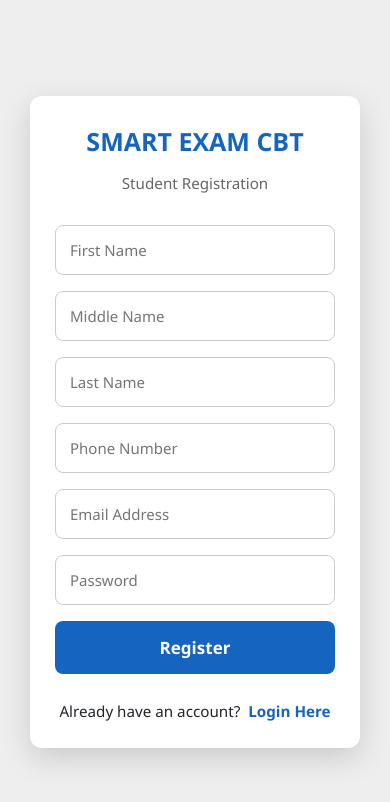
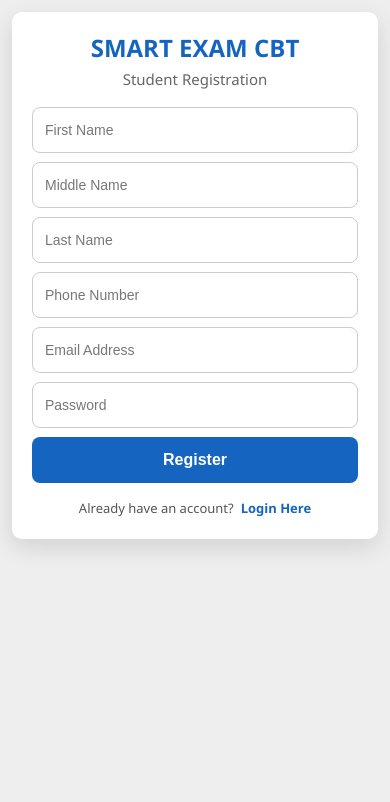
Before and after one commit to johnadigun/SmartExam-AI, a React (Create React App) app in the folder frontend/: page /register in a window 390 px wide. Shown: the top 802 px of the page. Built offline with nearby package versions, Linux system fonts and the light colour scheme.

Commit message:
Fix register and login form reset

```diff
--- a/frontend/src/pages/Login.js
+++ b/frontend/src/pages/Login.js
@@ -1,3 +1,5 @@
+
+
 import React, { useState } from "react";
 import BASE_URL from "../api/api";
 import "./Login.css";
@@ -52,6 +54,11 @@ function Login() {
           JSON.stringify(data.user)
         );
 
+        setForm({
+          email: "",
+          password: "",
+        });
+
         alert("Login Successful");
 
         window.location.href = "/dashboard";
@@ -77,12 +84,21 @@ function Login() {
           Computer Based Examination System
         </p>
 
+        <form
+          autoComplete="off"
+          onSubmit={(e) => {
+            e.preventDefault();
+            login();
+          }}
+        >
+
           <input
             type="email"
             name="email"
             placeholder="Email Address"
             value={form.email}
             onChange={handleChange}
+            autoComplete="off"
           />
 
           <input
@@ -91,14 +107,17 @@ function Login() {
             placeholder="Password"
             value={form.password}
             onChange={handleChange}
+            autoComplete="new-password"
           />
 
           <button
-          onClick={login}
+            type="submit"
             disabled={loading}
           >
             {loading ? "Logging in..." : "Login"}
           </button>
+
+        </form>
 
         <p className="register-link">
           Don't have an account?
--- a/frontend/src/pages/Register.css
+++ b/frontend/src/pages/Register.css
@@ -1,170 +1,345 @@
-/* ==========================
-   REGISTER PAGE
-========================== */
 
-*{
-    box-sizing:border-box;
+/* =====================================================
+   SMART EXAM CBT
+   STUDENT REGISTRATION PAGE
+   RESPONSIVE PROFESSIONAL LAYOUT
+===================================================== */
+
+* {
+    box-sizing: border-box;
 }
 
-body{
-    margin:0;
-    padding:0;
-    font-family:Arial, Helvetica, sans-serif;
-    background:#edf2f7;
+html,
+body {
+    margin: 0;
+    padding: 0;
+    min-height: 100%;
 }
 
-.register-page{
-
-    width:100%;
-    min-height:100vh;
-
-    display:flex;
-
-    justify-content:center;
-
-    align-items:center;
-
-    padding:30px;
-
+body {
+    font-family: Arial, Helvetica, sans-serif;
+    background: #edf2f7;
 }
 
-.register-card{
+/* =====================================================
+   REGISTER PAGE
+===================================================== */
 
-    width:100%;
-    max-width:500px;
+.register-page {
+    width: 100%;
+    min-height: 100vh;
+    min-height: 100dvh;
 
-    background:#ffffff;
+    display: flex;
+    justify-content: center;
+    align-items: flex-start;
 
-    padding:40px;
+    padding: 20px;
 
-    border-radius:12px;
-
-    box-shadow:0 10px 30px rgba(0,0,0,.15);
-
+    overflow-x: hidden;
+    overflow-y: auto;
 }
 
-.register-card h1{
+/* =====================================================
+   REGISTER CARD
+===================================================== */
 
-    margin:0;
+.register-card {
+    width: 100%;
+    max-width: 500px;
 
-    color:#1565c0;
+    background: #ffffff;
 
-    text-align:center;
+    padding: 28px 32px;
 
-    font-size:30px;
+    border-radius: 12px;
 
+    box-shadow: 0 8px 24px rgba(0, 0, 0, 0.12);
+
+    margin: 0 auto;
 }
 
-.register-subtitle{
+/* =====================================================
+   TITLE
+===================================================== */
 
-    text-align:center;
+.register-card h1 {
+    margin: 0;
 
-    color:#666;
+    color: #1565c0;
 
-    margin-top:10px;
+    text-align: center;
 
-    margin-bottom:30px;
-
+    font-size: 30px;
+    line-height: 1.2;
 }
 
-.register-card input{
+/* =====================================================
+   SUBTITLE
+===================================================== */
 
-    width:100%;
+.register-subtitle {
+    text-align: center;
 
-    padding:14px;
+    color: #666666;
 
-    margin-bottom:16px;
+    margin: 8px 0 22px;
 
-    border:1px solid #cccccc;
-
-    border-radius:8px;
-
-    font-size:15px;
-
-    outline:none;
-
+    font-size: 16px;
+    line-height: 1.3;
 }
 
-.register-card input:focus{
+/* =====================================================
+   FORM
+===================================================== */
 
-    border-color:#1565c0;
-
+.register-card form {
+    width: 100%;
 }
 
-.register-card button{
+/* =====================================================
+   INPUT FIELDS
+===================================================== */
 
-    width:100%;
+.register-card input {
+    display: block;
 
-    padding:15px;
+    width: 100%;
 
-    border:none;
+    height: 48px;
 
-    border-radius:8px;
+    padding: 12px 14px;
 
-    background:#1565c0;
+    margin: 0 0 11px;
 
-    color:white;
+    border: 1px solid #cccccc;
 
-    cursor:pointer;
+    border-radius: 8px;
 
-    font-size:17px;
+    background: #ffffff;
 
-    font-weight:bold;
+    color: #222222;
 
+    font-family: Arial, Helvetica, sans-serif;
+    font-size: 15px;
+
+    outline: none;
+
+    transition:
+        border-color 0.2s ease,
+        box-shadow 0.2s ease;
 }
 
-.register-card button:hover{
-
-    background:#0d47a1;
-
+.register-card input::placeholder {
+    color: #777777;
 }
 
-.register-card button:disabled{
+.register-card input:focus {
+    border-color: #1565c0;
 
-    background:#999;
-
-    cursor:not-allowed;
-
+    box-shadow: 0 0 0 2px rgba(21, 101, 192, 0.10);
 }
 
-.login-link{
+/* =====================================================
+   REGISTER BUTTON
+===================================================== */
 
-    text-align:center;
+.register-card button {
+    display: block;
 
-    margin-top:25px;
+    width: 100%;
 
+    height: 48px;
+
+    padding: 12px 15px;
+
+    margin: 5px 0 0;
+
+    border: none;
+
+    border-radius: 8px;
+
+    background: #1565c0;
+
+    color: #ffffff;
+
+    cursor: pointer;
+
+    font-family: Arial, Helvetica, sans-serif;
+    font-size: 17px;
+    font-weight: bold;
+
+    transition:
+        background 0.2s ease,
+        box-shadow 0.2s ease;
 }
 
-.login-link a{
-
-    margin-left:8px;
-
-    text-decoration:none;
-
-    color:#1565c0;
-
-    font-weight:bold;
-
+.register-card button:hover {
+    background: #0d47a1;
 }
 
-.login-link a:hover{
+.register-card button:focus {
+    outline: none;
 
-    text-decoration:underline;
-
+    box-shadow: 0 0 0 3px rgba(21, 101, 192, 0.18);
 }
 
-@media(max-width:768px){
+.register-card button:disabled {
+    background: #999999;
 
-.register-card{
+    cursor: not-allowed;
 
-padding:25px;
-
+    box-shadow: none;
 }
 
-.register-card h1{
+/* =====================================================
+   LOGIN LINK
+===================================================== */
 
-font-size:25px;
+.login-link {
+    text-align: center;
 
+    margin: 18px 0 0;
+
+    color: #555555;
+
+    font-size: 14px;
+
+    line-height: 1.4;
 }
 
+.login-link a {
+    margin-left: 7px;
+
+    text-decoration: none;
+
+    color: #1565c0;
+
+    font-weight: bold;
 }
+
+.login-link a:hover {
+    text-decoration: underline;
+}
+
+/* =====================================================
+   TABLET / SMALL DESKTOP
+===================================================== */
+
+@media (max-width: 768px) {
+    .register-page {
+        padding: 16px;
+    }
+
+    .register-card {
+        max-width: 500px;
+
+        padding: 24px 26px;
+    }
+
+    .register-card h1 {
+        font-size: 27px;
+    }
+
+    .register-subtitle {
+        margin-bottom: 19px;
+    }
+
+    .register-card input {
+        height: 47px;
+
+        margin-bottom: 10px;
+    }
+
+    .register-card button {
+        height: 47px;
+    }
+}
+
+/* =====================================================
+   SMALL MOBILE
+===================================================== */
+
+@media (max-width: 480px) {
+    .register-page {
+        padding: 12px;
+    }
+
+    .register-card {
+        padding: 22px 20px;
+
+        border-radius: 10px;
+    }
+
+    .register-card h1 {
+        font-size: 24px;
+    }
+
+    .register-subtitle {
+        font-size: 15px;
+
+        margin-top: 7px;
+        margin-bottom: 18px;
+    }
+
+    .register-card input {
+        height: 46px;
+
+        padding: 11px 12px;
+
+        font-size: 14px;
+
+        margin-bottom: 9px;
+    }
+
+    .register-card button {
+        height: 46px;
+
+        font-size: 16px;
+    }
+
+    .login-link {
+        margin-top: 16px;
+
+        font-size: 13px;
+    }
+}
+
+/* =====================================================
+   VERY SHORT SCREENS
+   Prevents the form from being pushed out of view.
+===================================================== */
+
+@media (max-height: 700px) and (min-width: 481px) {
+    .register-page {
+        padding-top: 12px;
+        padding-bottom: 12px;
+    }
+
+    .register-card {
+        padding-top: 20px;
+        padding-bottom: 20px;
+    }
+
+    .register-card h1 {
+        font-size: 27px;
+    }
+
+    .register-subtitle {
+        margin-bottom: 16px;
+    }
+
+    .register-card input {
+        height: 44px;
+
+        margin-bottom: 8px;
+    }
+
+    .register-card button {
+        height: 45px;
+    }
+
+    .login-link {
+        margin-top: 14px;
+    }
+}
--- a/frontend/src/pages/Register.js
+++ b/frontend/src/pages/Register.js
@@ -1,16 +1,19 @@
+
 import React, { useState } from "react";
 import BASE_URL from "../api/api";
 import "./Register.css";
 
 function Register() {
-  const [form, setForm] = useState({
+  const emptyForm = {
     firstName: "",
     middleName: "",
     lastName: "",
     phone: "",
     email: "",
     password: "",
-  });
+  };
+
+  const [form, setForm] = useState(emptyForm);
 
   const [loading, setLoading] = useState(false);
 
@@ -49,6 +52,9 @@ function Register() {
 
       alert("Registration Successful");
 
+      // Clear the form before leaving the registration page
+      setForm(emptyForm);
+
       window.location.href = "/";
     } catch (err) {
       console.log(err);
@@ -60,43 +66,51 @@ function Register() {
 
   return (
     <div className="register-page">
-
       <div className="register-card">
-
         <h1>SMART EXAM CBT</h1>
 
         <p className="register-subtitle">
           Student Registration
         </p>
 
-        <form onSubmit={submit}>
-
+        <form
+          onSubmit={submit}
+          autoComplete="off"
+        >
           <input
+            type="text"
             name="firstName"
             placeholder="First Name"
             value={form.firstName}
             onChange={handleChange}
+            autoComplete="off"
           />
 
           <input
+            type="text"
             name="middleName"
             placeholder="Middle Name"
             value={form.middleName}
             onChange={handleChange}
+            autoComplete="off"
           />
 
           <input
+            type="text"
             name="lastName"
             placeholder="Last Name"
             value={form.lastName}
             onChange={handleChange}
+            autoComplete="off"
           />
 
           <input
+            type="tel"
             name="phone"
             placeholder="Phone Number"
             value={form.phone}
             onChange={handleChange}
+            autoComplete="off"
           />
 
           <input
@@ -105,6 +119,7 @@ function Register() {
             placeholder="Email Address"
             value={form.email}
             onChange={handleChange}
+            autoComplete="off"
           />
 
           <input
@@ -113,6 +128,7 @@ function Register() {
             placeholder="Password"
             value={form.password}
             onChange={handleChange}
+            autoComplete="new-password"
           />
 
           <button
@@ -121,7 +137,6 @@ function Register() {
           >
             {loading ? "Registering..." : "Register"}
           </button>
-
         </form>
 
         <p className="login-link">
@@ -130,11 +145,8 @@ function Register() {
           <a href="/">
             Login Here
           </a>
-
         </p>
-
       </div>
-
     </div>
   );
 }
```
Lines whose indentation alone changed are shown as unchanged.
